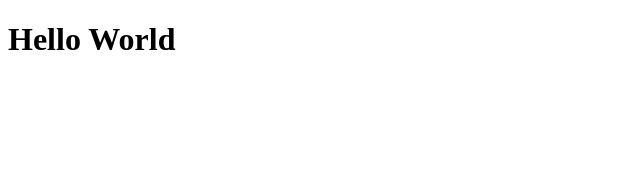
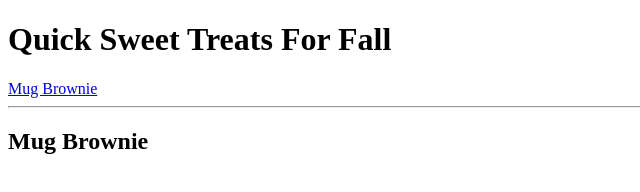
Before and after one commit to AyeshaR2027/CS1-Project-1-1, a plain HTML site: page index.html in a window 1280 px wide. Shown: the whole page, without its empty margins (0-640 px from the left). Drawn offline with Linux system fonts and the light colour scheme.

Commit message:
created basic structure of page

```diff
--- a/index.html
+++ b/index.html
@@ -9,8 +9,23 @@
 </head>
 
 <body>
-  <h1>Hello World</h1>
 
+
+  <h1>Quick Sweet Treats For Fall</h1>
+
+  <a href="#mug-brownie">Mug Brownie</a>
+
+  <hr>
+
+
+  <div id="mug-brownie">
+    <h2> Mug Brownie</h2>
+
+
+
+
+
+  </div>
 
 
 </body>
```
